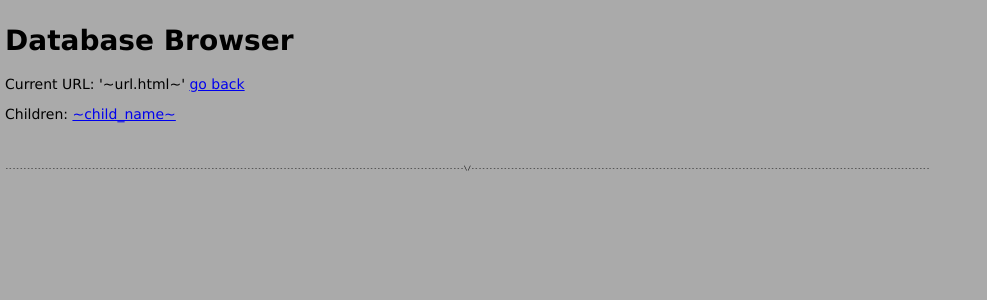
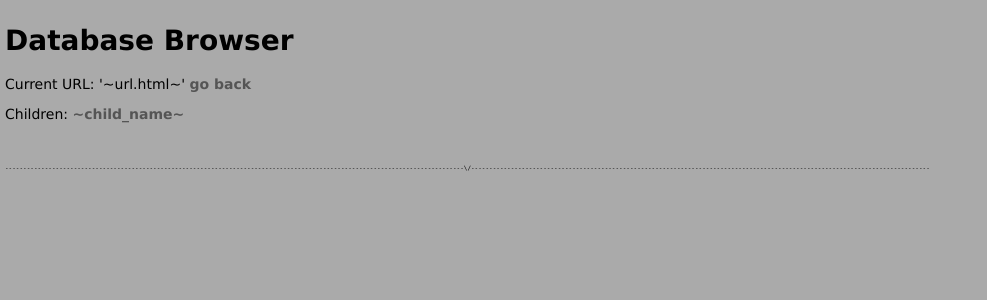
Before and after one commit to JasonWoof/square, a PHP site: page /db_browse.html in a window 1280 px wide. Shown: the top 300 px of the page, without its empty margins (0-987 px from the left). Run offline with PHP 8.4, Linux system fonts and the light colour scheme.

Commit message:
added text to home page and made links look cool

```diff
--- a/index.html
+++ b/index.html
@@ -19,6 +19,10 @@
   <h3 class="first">Click anywhere in the box to the left to zoom in.</h3>
 
   <div id="zoom_out" onclick="click('out')">Zoom Out</div>
+
+  <h3>Explanation:</h3>
+
+  <p>This is far from finished. Soon (I hope) you'll be able to edit the picture to the left at any zoom level. Currently it is just randomly generated.</p>
 
   <div id="copyright"><a href="http://github.com/JasonWoof/square/tree/master">The code</a> that runs this website is licensed under the <a href="http://www.gnu.org/licenses/agpl.html">GNU AGPL</a>.</div>
 </div></div>
--- a/style.css
+++ b/style.css
@@ -5,6 +5,16 @@ body {
 	margin: 0;
 	padding: 5px;
 	font: 14px "Verdana", sans-serif;
+}
+
+a {
+	color: #555;
+	font-weight: bold;
+	text-decoration: none;
+}
+
+a:hover {
+	text-decoration: underline;
 }
 
 #panel {
```
Also changed, not shown: 1 other file.
